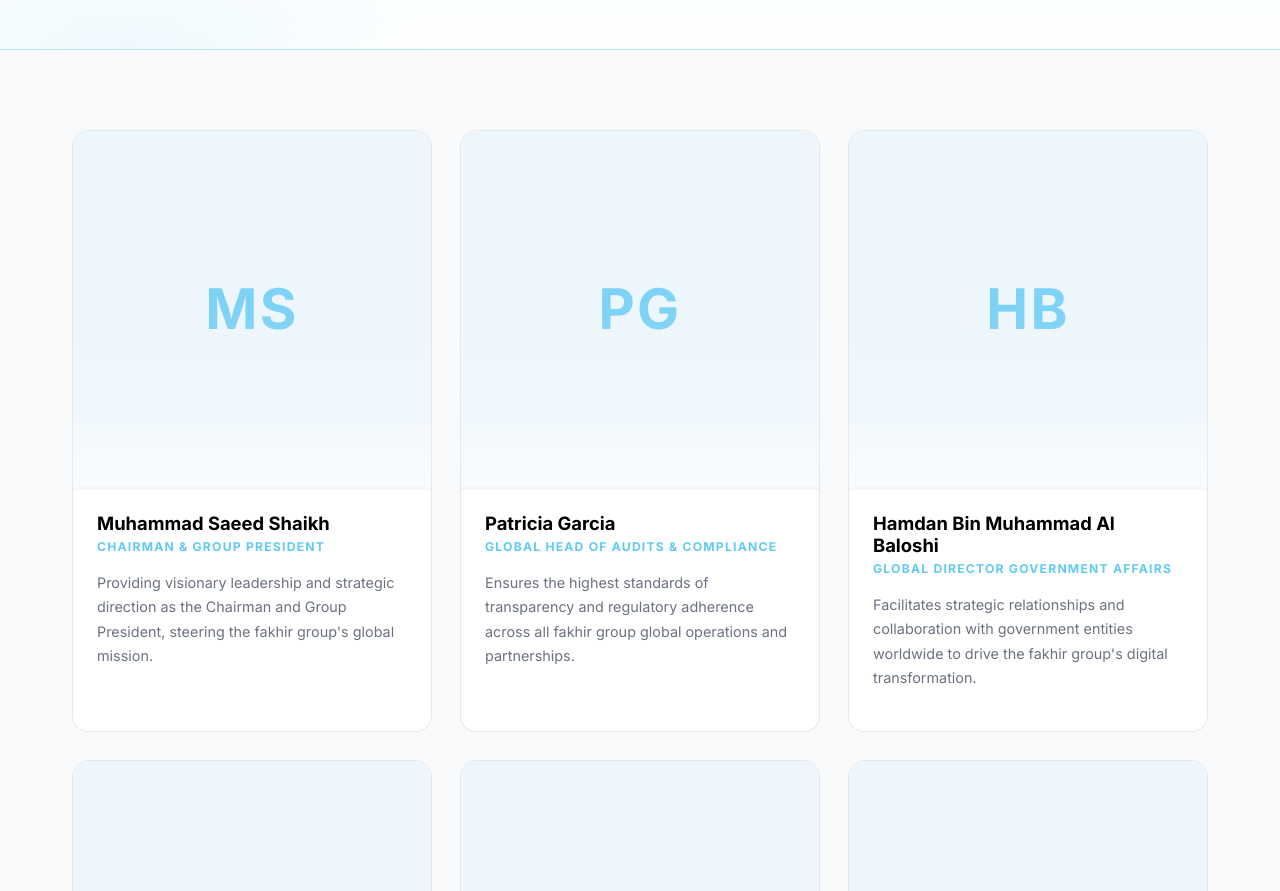
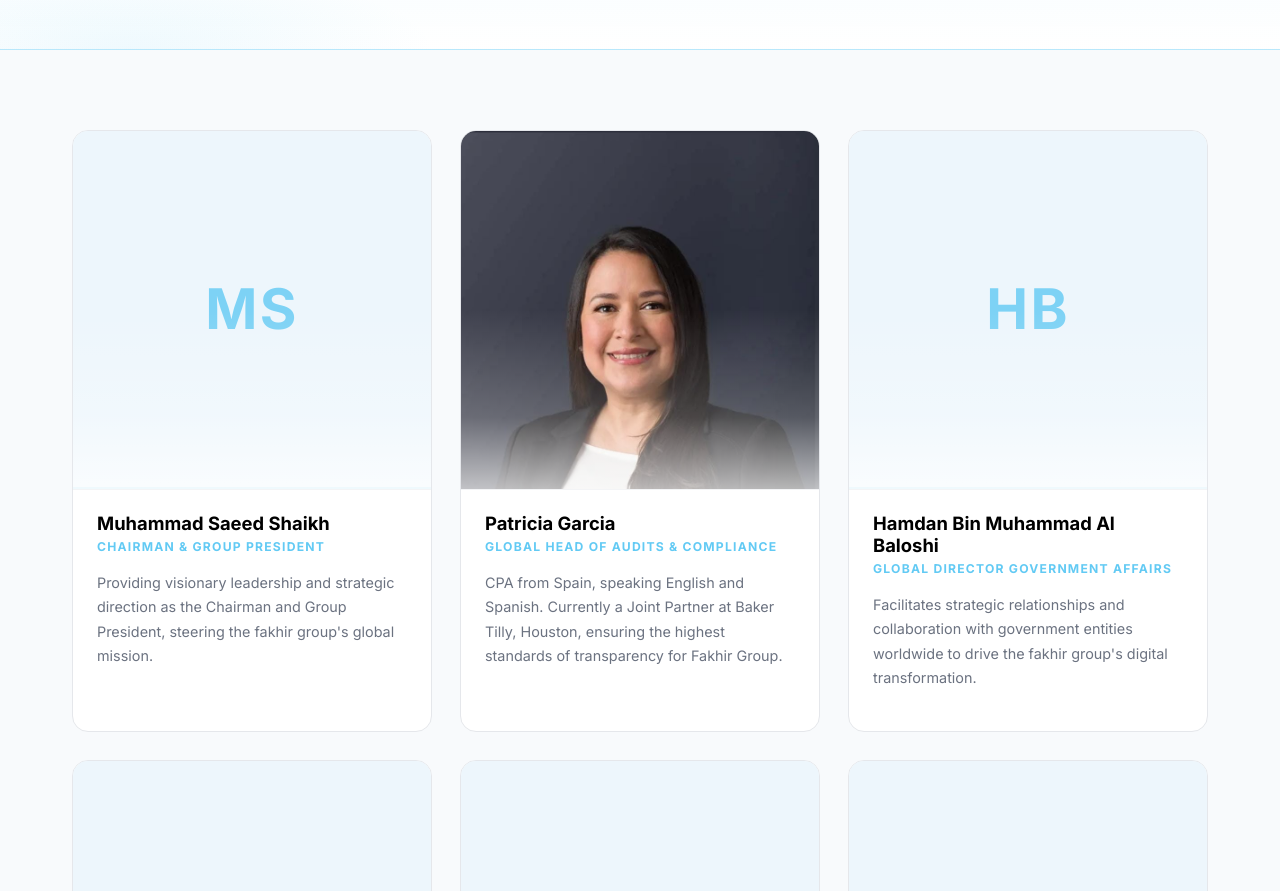
Before and after one commit to huzzy69/fg-free-wifi, a React (Vite) app: page /team in a window 1280 px wide. Shown: the part 520-1411 px from the top of the page. Built offline with nearby package versions, Linux system fonts and the light colour scheme.

Commit message:
Update Patricia Garcia profile with bio and photo

```diff
--- a/src/api.ts
+++ b/src/api.ts
@@ -117,8 +117,8 @@ const initialTeamMembers: TeamMember[] = [
     },
     {
         id: 'tm_pg', name: 'Patricia Garcia', designation: 'Global Head of Audits & Compliance',
-        bio: 'Ensures the highest standards of transparency and regulatory adherence across all fakhir group global operations and partnerships.',
-        photo: '', order: 2
+        bio: 'CPA from Spain, speaking English and Spanish. Currently a Joint Partner at Baker Tilly, Houston, ensuring the highest standards of transparency for Fakhir Group.',
+        photo: '/team/patricia_garcia.jpeg', order: 2
     },
     {
         id: 'tm_hbb', name: 'Hamdan Bin Muhammad Al Baloshi', designation: 'Global Director Government Affairs',
@@ -340,9 +340,9 @@ export const api = {
     team: {
         async getAll(): Promise<TeamMember[]> {
             await sleep(SLEEP_TIME);
-            const data = localStorage.getItem('team_members_v13');
+            const data = localStorage.getItem('team_members_v14');
             if (data === null) {
-                localStorage.setItem('team_members_v13', JSON.stringify(initialTeamMembers));
+                localStorage.setItem('team_members_v14', JSON.stringify(initialTeamMembers));
                 return initialTeamMembers;
             }
             const parsed: TeamMember[] = JSON.parse(data);
@@ -356,7 +356,7 @@ export const api = {
                 id: 'tm_' + Math.random().toString(36).substr(2, 9)
             };
             const updated = [...current, newMember];
-            localStorage.setItem('team_members_v13', JSON.stringify(updated));
+            localStorage.setItem('team_members_v14', JSON.stringify(updated));
             return { success: true, id: newMember.id };
         },
         async update(id: string, member: Partial<TeamMember>) {
@@ -365,14 +365,14 @@ export const api = {
             const updated = current.map(item =>
                 item.id === id ? { ...item, ...member } : item
             );
-            localStorage.setItem('team_members_v13', JSON.stringify(updated));
+            localStorage.setItem('team_members_v14', JSON.stringify(updated));
             return { success: true };
         },
         async delete(id: string) {
             await sleep(SLEEP_TIME);
             const current = await this.getAll();
             const updated = current.filter(item => item.id !== id);
-            localStorage.setItem('team_members_v13', JSON.stringify(updated));
+            localStorage.setItem('team_members_v14', JSON.stringify(updated));
             return { success: true };
         }
     },
```
Also changed, not shown: public/team/Ms. Bahar Azam.jpeg (added), public/team/patricia_garcia.jpeg (added).
